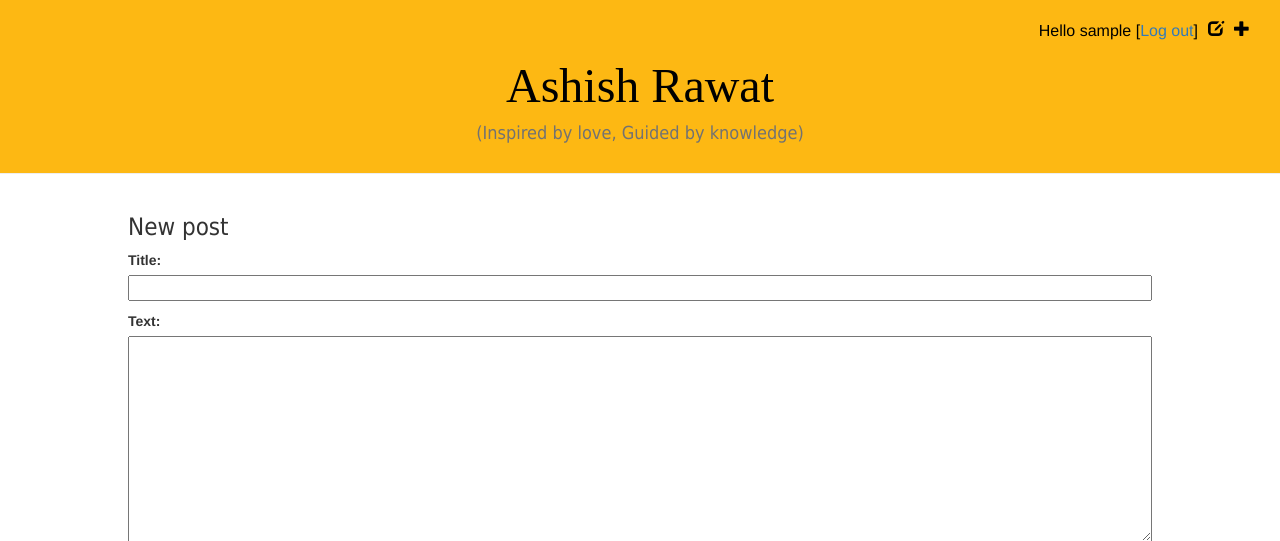
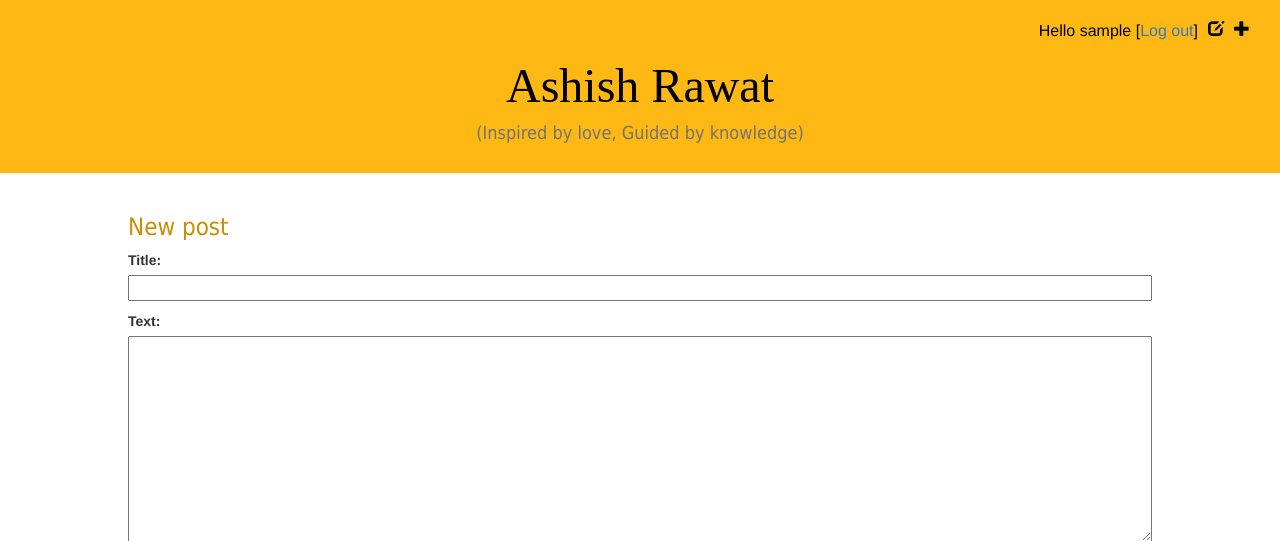
Before and after one commit to AshishRawat31/DjangoBlog, a Django app: page /post/new/ in a window 1280 px wide. Shown: the top 541 px of the page. Run offline with Django 3.2, Linux system fonts and the light colour scheme; the visitor is signed in with stand-in values (Sample User, id 1); some libraries are stand-ins or nearby versions.

Commit message:
Heading Colors update

```diff
--- a/blog/static/css/blog.css
+++ b/blog/static/css/blog.css
@@ -28,11 +28,12 @@ h1 a{
     min-height: calc(100vh - 40px);
 }
 
-h1, h2, h3, h4 {
+h1, h2, h3, h4, h5, h6 {
     font-family: 'Tahoma', 'Geneva';
+    color: #CA8E02;
 }
 
-h4{
+.Quote{
     color: #727272;
 }
 
--- a/blog/templates/blog/base.html
+++ b/blog/templates/blog/base.html
@@ -18,7 +18,7 @@
 		<a href="{% url 'login' %}" class="top-menu"><span class="glyphicon glyphicon-lock"></span></a>
 		{% endif %}<br/>
 		<h1><a href="/">Ashish Rawat</a></h1>
-	        <h4>(Inspired by love, Guided by knowledge)</h4>
+	        <h4 class = "Quote">(Inspired by love, Guided by knowledge)</h4>
 	    </div>
 	    <div class="content">
 		    {% block content %}
```
